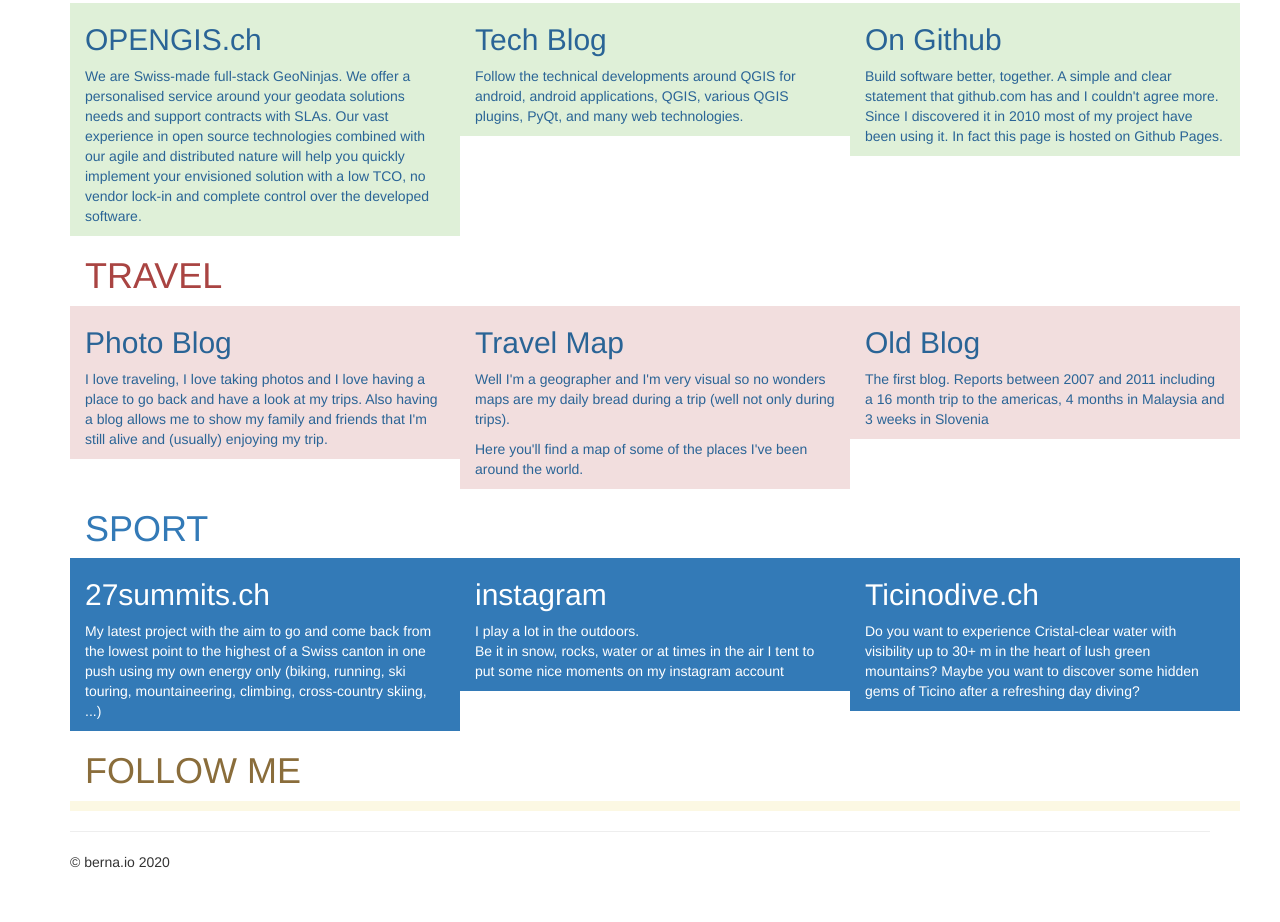
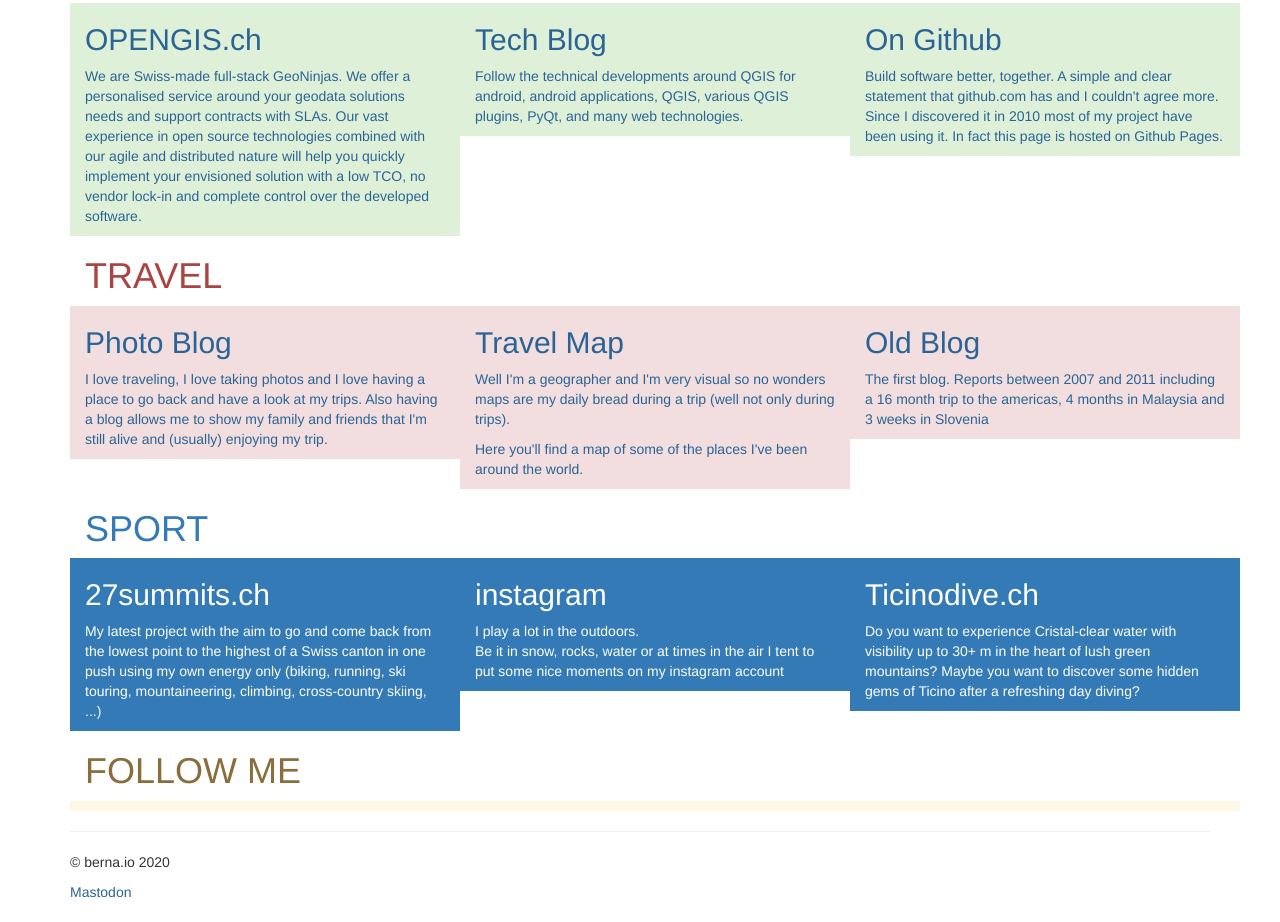
Before and after one commit to mbernasocchi/berna.io, a plain HTML site: page index.html in a window 1280 px wide. Shown: the part 604-1526 px from the top of the page. Drawn offline with nearby package versions, Linux system fonts and the light colour scheme.

Commit message:
add mastodon auth

```diff
--- a/index.html
+++ b/index.html
@@ -247,6 +247,7 @@
     <hr/>
     <footer>
         <p>&copy; berna.io 2020</p>
+        <a rel="me" href="https://mastodon.social/@mbernasocchi">Mastodon</a>
     </footer>
 </div>
 <!-- /container -->
```
